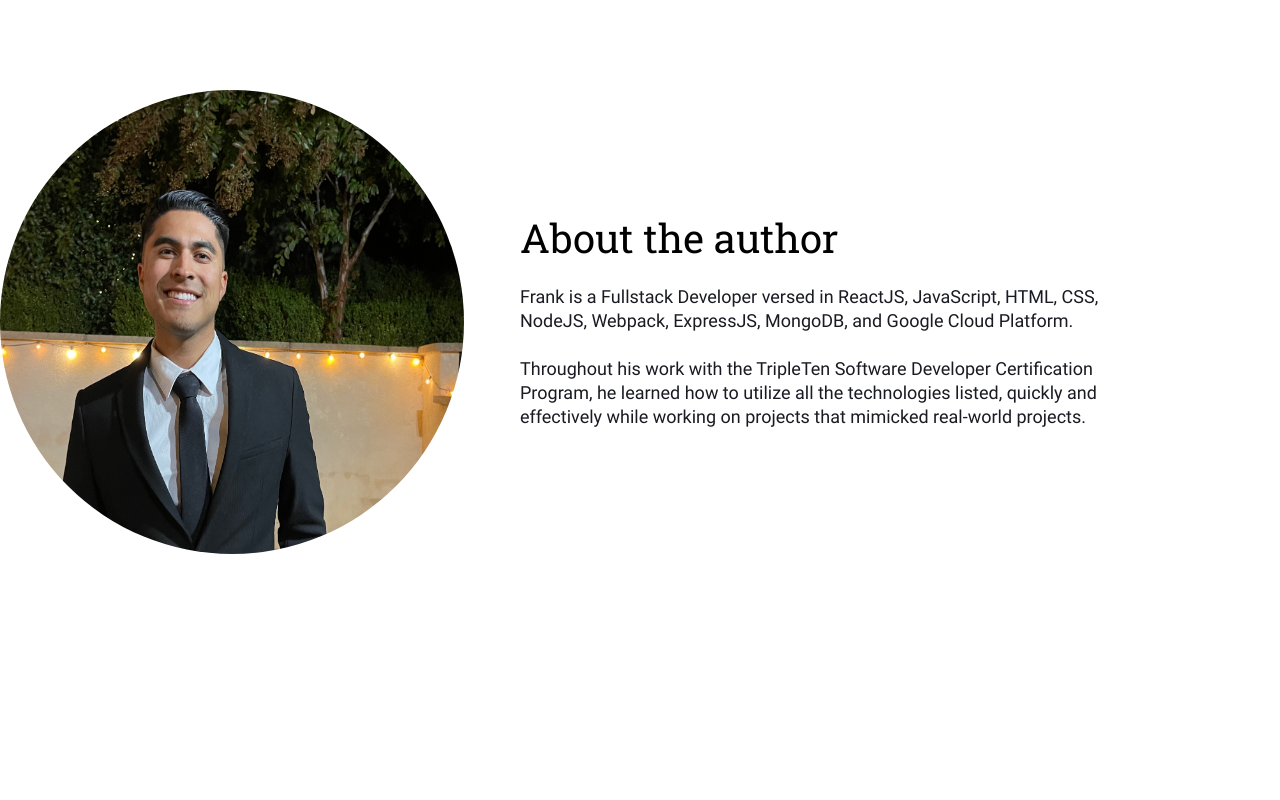
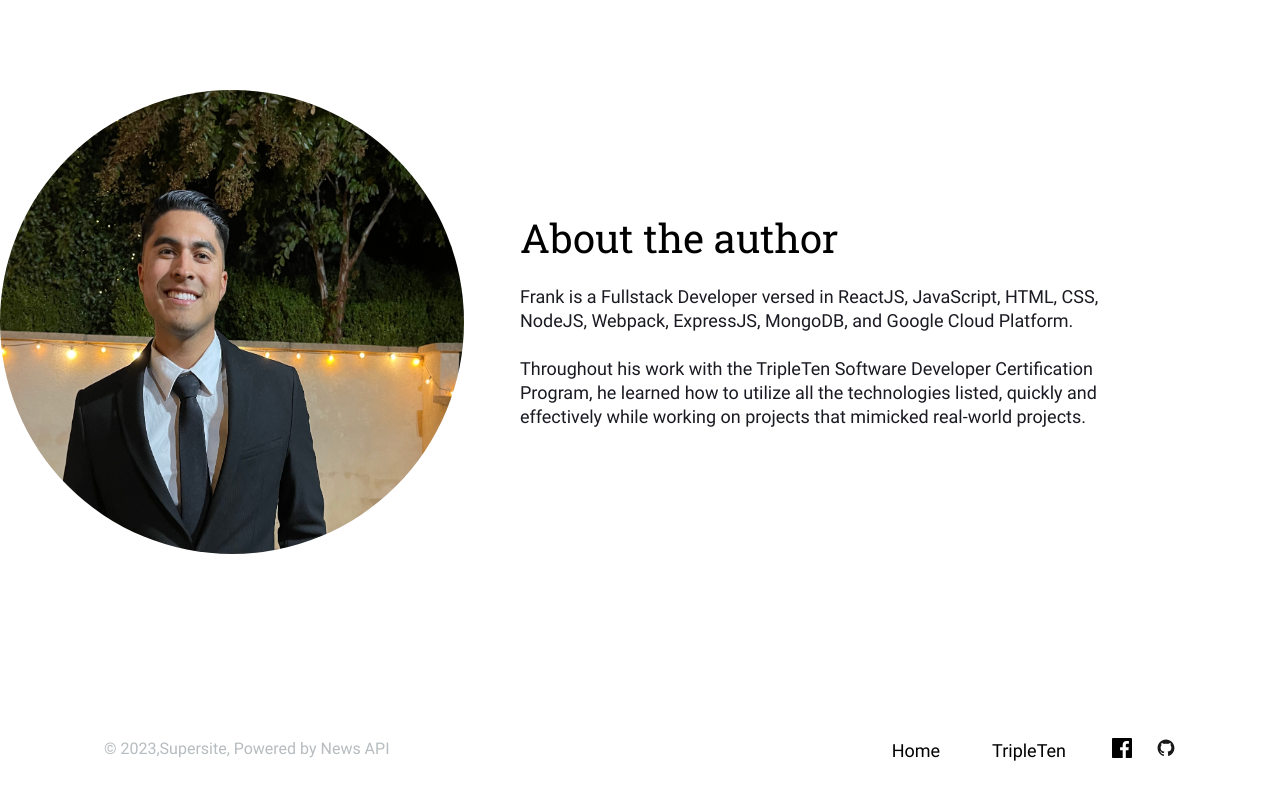
Before and after one commit to frankieag10/news-explorer-frontend, a React (Create React App) app: page / in a window 1280 px wide. Shown: the part 504-1304 px from the top of the page. Before the commit the page ends 1138 px from the top, so only its background shows below. Built offline with nearby package versions, Linux system fonts and the light colour scheme; grey boxes are pictures that could not be loaded.

Commit message:
mod.foooter.css 1.1

```diff
--- a/src/components/App/App.js
+++ b/src/components/App/App.js
@@ -1,5 +1,6 @@
 import Header from "../Header/Header.js";
 import Main from "../Main/Main.js";
+import Footer from "../Footer/Footer.js";
 import "./App.css";
 
 function App() {
@@ -7,6 +8,7 @@ function App() {
     <div className="App">
       <Header />
       <Main />
+      <Footer />
     </div>
   );
 }
--- a/src/components/Footer/Footer.css
+++ b/src/components/Footer/Footer.css
@@ -0,0 +1,67 @@
+@font-face {
+  font-family: "Roboto";
+  src: url(../../fonts/roboto-400-regular.woff);
+}
+.footer {
+  display: flex;
+  justify-content: space-between;
+  margin: 0;
+  padding: 104px;
+}
+.footer__navigation {
+  display: flex;
+  gap: 40px;
+}
+.footer__links {
+  display: flex;
+  gap: 40px;
+}
+.footer__icons {
+  display: flex;
+  gap: 24px;
+}
+.footer__button {
+  text-align: center;
+  font-family: "Roboto";
+  font-size: 18px;
+  font-style: normal;
+  font-weight: 400;
+  line-height: 24px;
+  border: none;
+  background-color: transparent;
+  cursor: pointer;
+  transition: all ease 380ms;
+}
+.footer__button:hover {
+  opacity: 0.7;
+}
+.footer__link.github-icon {
+  width: 20px;
+  height: 20px;
+  background-image: url(../../images/github.svg);
+  background-size: cover;
+  background-color: transparent;
+  border: none;
+  cursor: pointer;
+}
+.footer__link.linkedin-icon {
+  width: 20px;
+  height: 20px;
+  background-image: url(../../images/facebook.svg);
+  background-size: cover;
+  background-color: transparent;
+  border: none;
+  cursor: pointer;
+  transition: all ease 380ms;
+}
+.footer__link:hover {
+  opacity: 0.7;
+}
+.footer__copyright {
+  color: #b6bcbf;
+  font-family: "Roboto";
+  font-size: 16px;
+  font-style: normal;
+  font-weight: 400;
+  line-height: 22px;
+}
```
